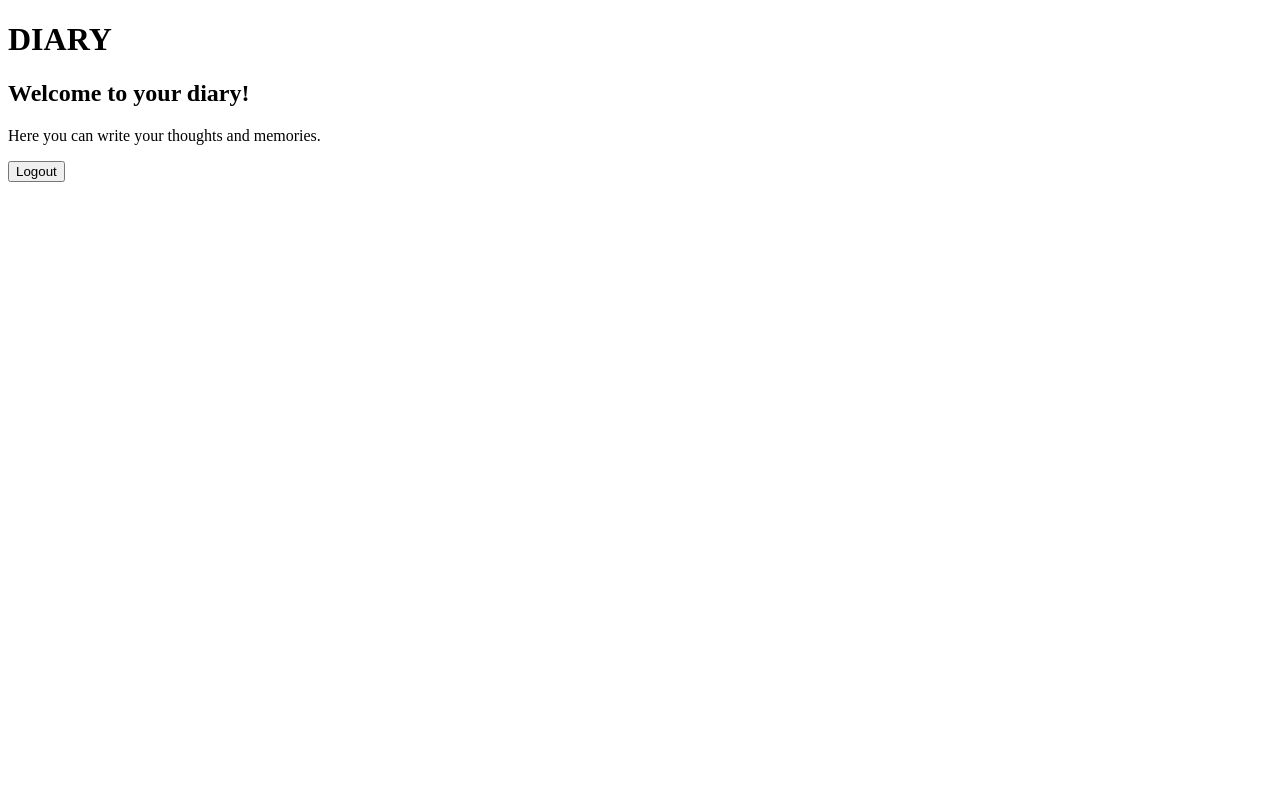
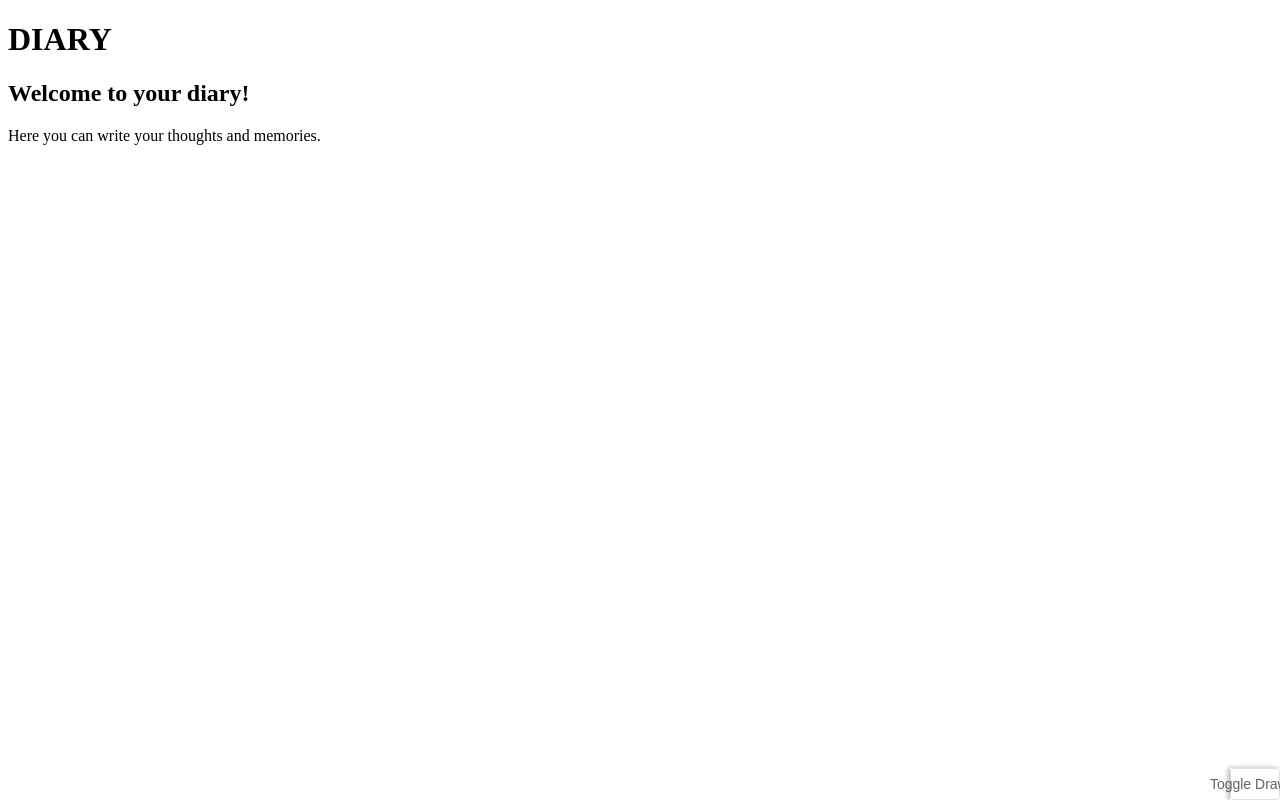
Before and after one commit to janlofredy/diary, a Nuxt app: page / in a window 1280 px wide. Built offline with nearby package versions, Linux system fonts and the light colour scheme; no server answers.

Commit message:
add middleware and layouts. to fix bottom drawer

```diff
--- /dev/null
+++ b/components/layouts/BottomDrawer.vue
@@ -0,0 +1,72 @@
+<template>
+  <div class="drawer" style="width: 50px;" >
+    <el-button @click="isOpen = !isOpen">
+      Toggle Drawer
+    </el-button>
+    <el-drawer
+      size="100%"
+      v-model="isOpen"
+      direction="btt"
+      append-to=".drawer"
+    >
+      <el-button @click="handleSignOut">Default</el-button>
+    </el-drawer>
+  </div>
+</template>
+
+<script setup>
+const supabase = useSupabaseClient()
+const isOpen = ref(false)
+const handleSignOut = async () => {
+  try {
+    const { error } = await supabase.auth.signOut()
+    if (error) {
+      console.error('Error signing out:', error)
+    }
+    navigateTo('/login')
+  } catch (error) {
+    console.error(error)
+  }
+}
+</script>
+
+<style scoped>
+.drawer {
+  position: fixed;
+  bottom: 0;
+  right: 0;
+  width: 300px;
+  height: auto;
+  background-color: white;
+  box-shadow: -2px 0 5px rgba(0, 0, 0, 0.3);
+  display: flex;
+  flex-direction: column;
+  transition: height 0.3s ease-in-out;
+}
+
+.drawer-open {
+  height: 100vh;
+}
+
+.drawer-header {
+  padding: 16px;
+  cursor: pointer;
+}
+
+.drawer-arrow {
+  transition: transform 0.3s ease-in-out;
+}
+
+.drawer-arrow-open {
+  transform: rotate(-90deg);
+}
+
+.drawer-content {
+  padding: 16px;
+}
+
+.logout-bottom {
+  padding: 16px;
+  text-align: right;
+}
+</style>
--- /dev/null
+++ b/layouts/clean.vue
@@ -0,0 +1,7 @@
+<script setup>
+</script>
+<template>
+    <div>
+        <slot />
+    </div>
+</template>
--- /dev/null
+++ b/layouts/default.vue
@@ -0,0 +1,10 @@
+<script setup>
+</script>
+<template>
+    <div class="antialiased bg-gray-50 dark:bg-gray-900">
+        <main>
+            <slot />
+            <LayoutsBottomDrawer />
+        </main>
+    </div>
+</template>
--- /dev/null
+++ b/middleware/noauth.ts
@@ -0,0 +1,6 @@
+export default defineNuxtRouteMiddleware((to, _from) => {
+    const user = useSupabaseUser()
+    if (user) {
+      return navigateTo('/')
+    }
+  })
--- a/pages/confirm.vue
+++ b/pages/confirm.vue
@@ -1,4 +1,8 @@
 <script setup lang="ts">
+definePageMeta({
+  layout: "clean",
+  middleware: ['noauth']
+})
 const user = useSupabaseUser()
 
 watch(user, () => {
--- a/pages/index.vue
+++ b/pages/index.vue
@@ -5,26 +5,6 @@
 <script setup>
 // This is the default page that shows when the user is logged in
 // You can add more functionality here, like fetching user data or displaying entries
-const supabase = useSupabaseClient()
-const user = useSupabaseUser()
-onMounted(() => {
-  console.log(user)
-  if (!user) {
-    // If not logged in, redirect to login page
-    navigateTo('/login')
-  }
-})
-const handleSignOut = async () => {
-  try {
-    const { error } = await supabase.auth.signOut()
-    if (error) {
-      console.error('Error signing out:', error)
-    }
-    navigateTo('/login')
-  } catch (error) {
-    console.error(error)
-  }
-}
 </script>
 <template>
   <div class="container">
@@ -41,9 +21,6 @@ const handleSignOut = async () => {
         </div>
       </div>
     </div>
-    <div class="logout">
-      <button @click="handleSignOut">Logout</button>
-    </div>
   </div>
 </template>
 <style scoped>
--- a/pages/login.vue
+++ b/pages/login.vue
@@ -1,21 +1,20 @@
 <!-- SHOWS LOGIN PAGE -->
 <!-- IDEA! SHOWS FRONT OF NOTE BOOK WITH THE LOGIN OPTIONS -->
 <script setup>
+definePageMeta({
+  layout: "clean",
+  middleware: ['noauth']
+})
 const supabase = useSupabaseClient()
-const user = useSupabaseUser()
-onMounted(() => {
-  console.log(user.value)
-  if (user) {
-    // If not logged in, redirect to login page
-    navigateTo('/')
-  }
-})
+const route = useRoute()
+const redirectBackTo = route.redirectedFrom?.fullPath || '/confirm' // Redirect back to the previous page when logged in
+
 const handleGoogleLogin = async () => {
   try {
     const { error } = await supabase.auth.signInWithOAuth({
       provider: 'google',
       options: {
-        redirectTo: window.location.origin + '/confirm',
+        redirectTo: window.location.origin + redirectBackTo,
       },
     })
     if (error) {
@@ -32,7 +31,7 @@ const handleGithubLogin = async () => {
     const { error } = await supabase.auth.signInWithOAuth({
       provider: 'github',
       options: {
-        redirectTo: window.location.origin + '/confirm',
+        redirectTo: window.location.origin + redirectBackTo,
       },
     })
     if (error) {
```
Also changed, not shown: middleware/auth.global.ts (added, +7 -0 lines).
